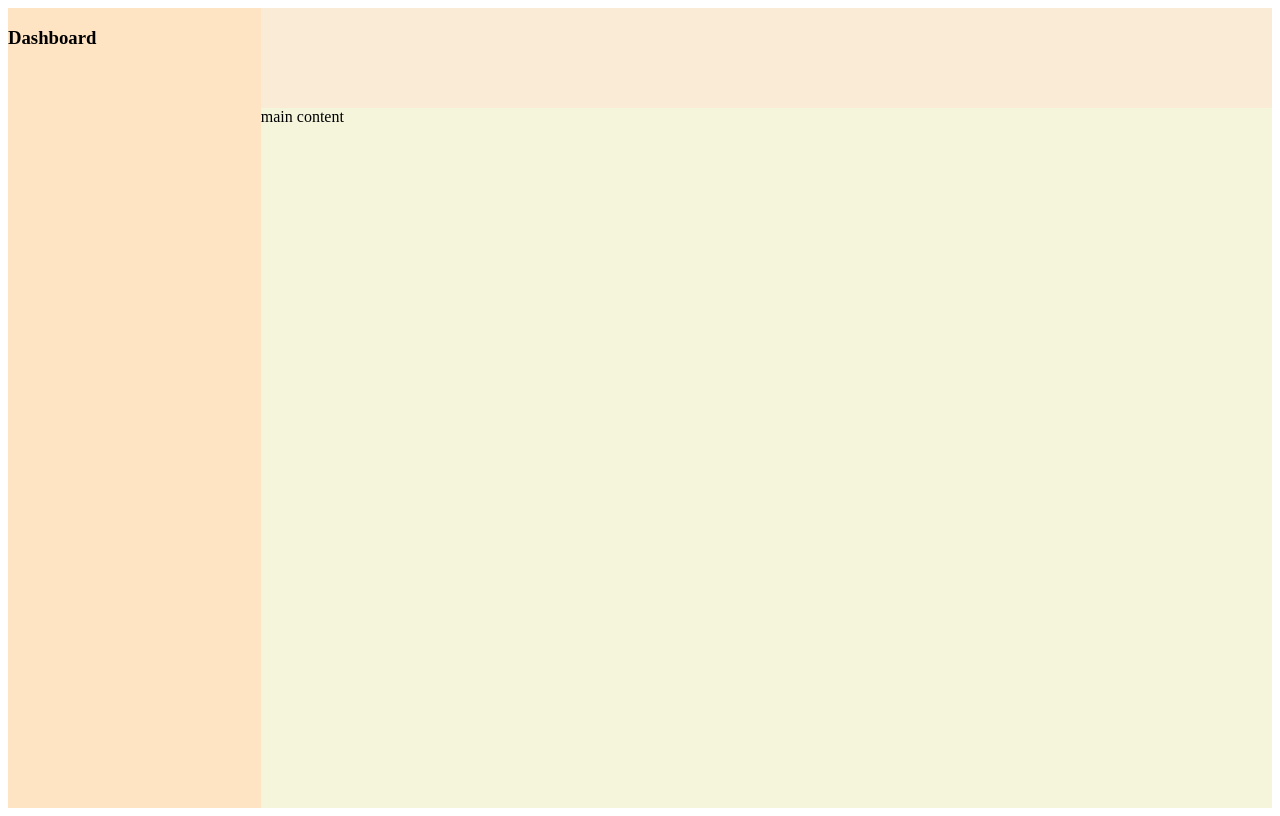
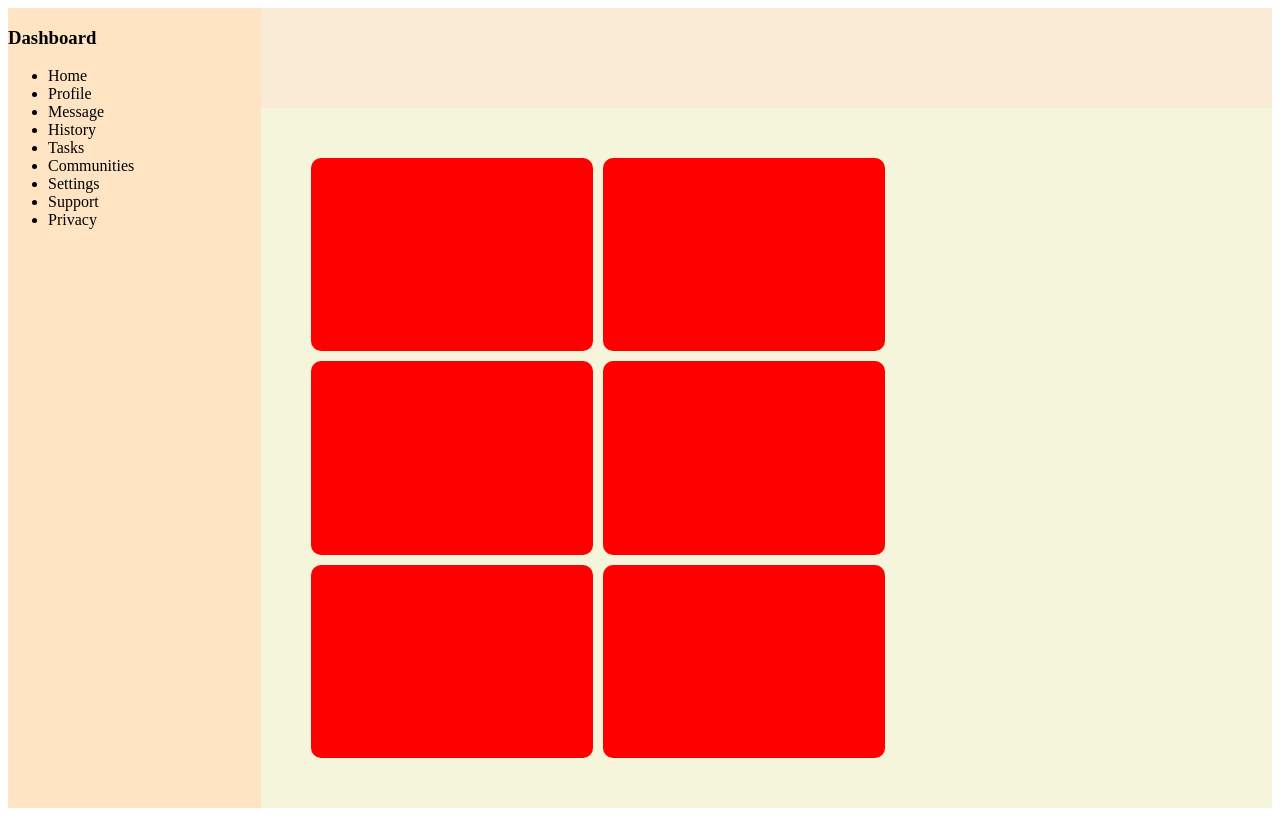
Before and after one commit to Raunak048909/Admin-Dashboard, a plain HTML site: page index.html in a window 1280 px wide. Drawn offline with Linux system fonts and the light colour scheme.

Commit message:
added two section inside main content project-section and anouncment section and added 6 cards inside the project section and applied css properties insidi the project section for placing them correctly with the use of grid to make it look more appeling

```diff
--- a/index.html
+++ b/index.html
@@ -11,10 +11,42 @@
         <div id="header">
 
         </div>
+
+
+
         <div id="sidebar">
             <div id="dashboard-logo"><h3>Dashboard</h3></div>
+            <div id="nav-1">
+                <ul>
+                    <li>Home</li>
+                    <li>Profile</li>
+                    <li>Message</li>
+                    <li>History</li>
+                    <li>Tasks</li>
+                    <li>Communities</li>
+                    <li>Settings</li>
+                    <li>Support</li>
+                    <li>Privacy</li>
+                </ul>
+            </div>
         </div>
-        <div id="main-content">main content</div>
+
+
+
+        <div id="main-content">
+            <div id="project-section">
+                <div class="card"></div>
+                <div class="card"></div>
+                <div class="card"></div>
+                <div class="card"></div>
+                <div class="card"></div>
+                <div class="card"></div>
+            </div>
+            <div id="anouncement-sections">
+                <div id="anouncment"></div>
+                <div id="trending"></div>
+            </div>
+        </div>
     </div>
 </body>
 </html>
--- a/style.css
+++ b/style.css
@@ -18,4 +18,21 @@
 }
 #main-content{
     background-color: beige;
+    display: grid;
+    grid-template-columns: 2fr 1fr;
 }
+#project-section{
+display: grid;
+    grid-template-columns: repeat(2,1fr);
+    grid-template-rows: auto;
+    gap: 10px;
+    padding: 50px;
+}
+.card{
+    min-height: 20px;
+    min-width: 20px;
+    box-sizing: border-box;
+    background-color: red;
+    border-radius: 10px;
+
+}
```
